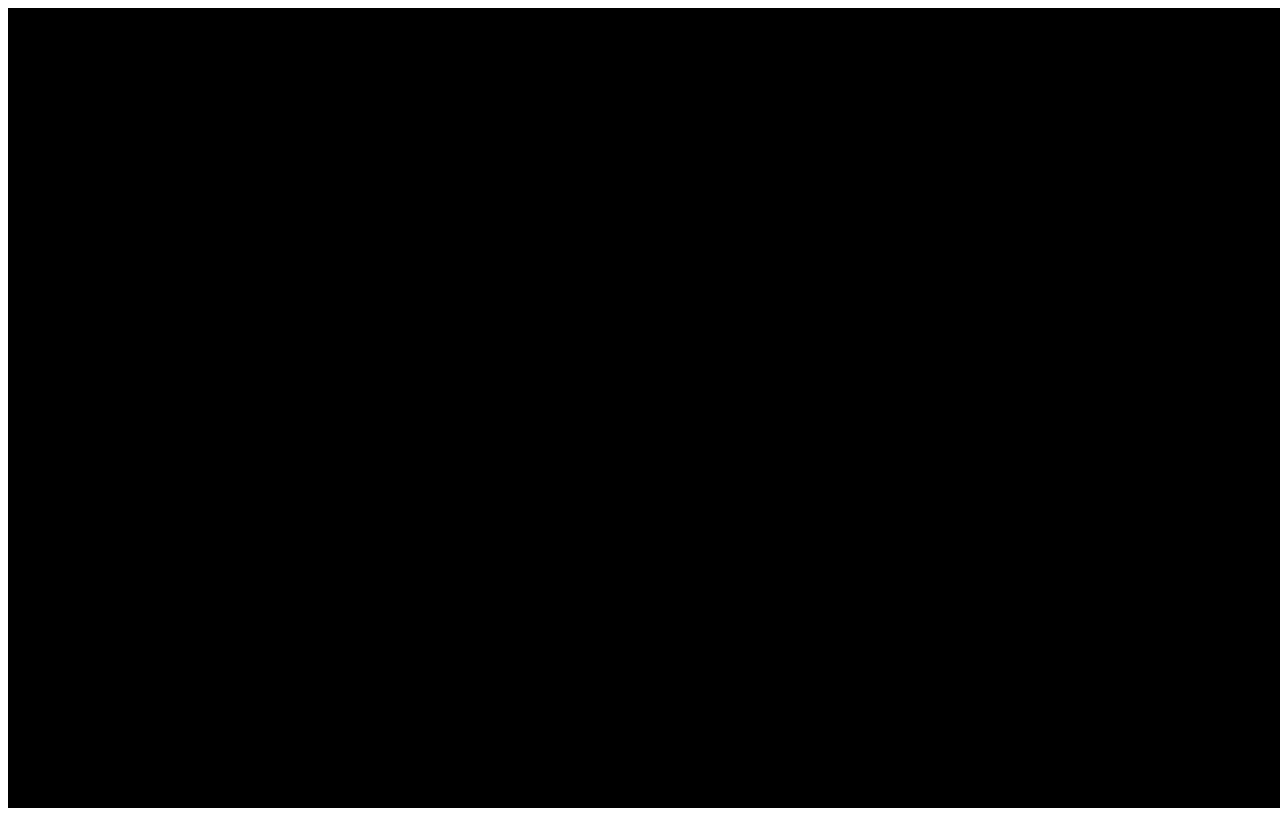
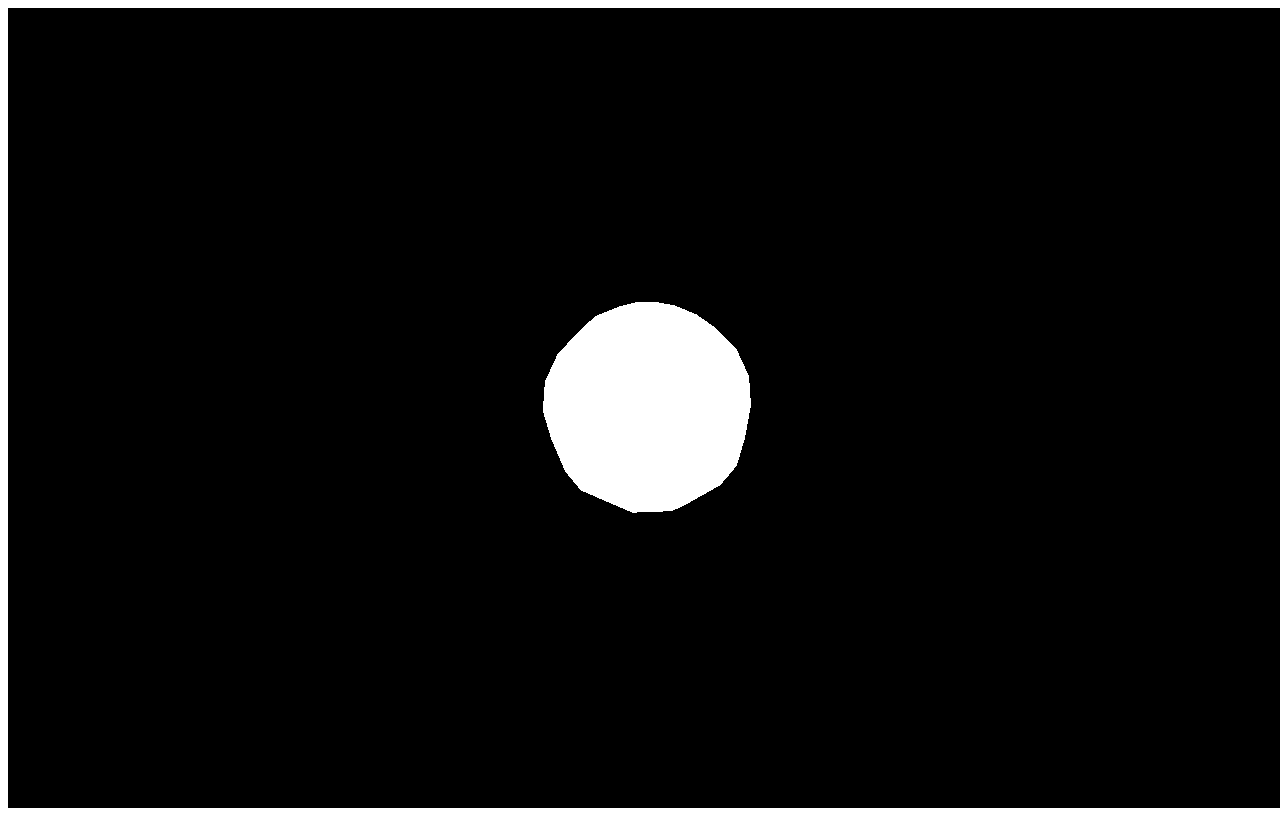
Before and after one commit to cavilarts/threejs-demo, a plain HTML site: page index.html in a window 1280 px wide. Drawn offline with Linux system fonts and the light colour scheme.

Commit message:
adding WHITE sphere

```diff
--- a/index.html
+++ b/index.html
@@ -24,7 +24,7 @@
 			document.body.appendChild( renderer.domElement )
 
 			var boxgeometry = new THREE.BoxGeometry( 1, 1, 1 ),
-				spheregeometry = new THREE.SphereGeometry( 5, 32, 32 ),
+				spheregeometry = new THREE.SphereGeometry( 1, 10, 10 ),
 				cubematerial = new THREE.MeshBasicMaterial( { color: 0xF01000 } ),
 				spherematerial = new THREE.MeshBasicMaterial( {color: 0xFFFFFF} ),
 				cube = new THREE.Mesh( boxgeometry, cubematerial ),
@@ -41,8 +41,8 @@
 				requestAnimationFrame( render )
 				//cube.rotation.x += 0.1
 				//cube.rotation.y += 0.1
-				sphere.rotation.x += 0.5
-				sphere.rotation.x += 0.5
+				sphere.rotation.x += 0.2
+				sphere.rotation.y += 0.1
 
 				renderer.render( scene, camera )
 			}
```
